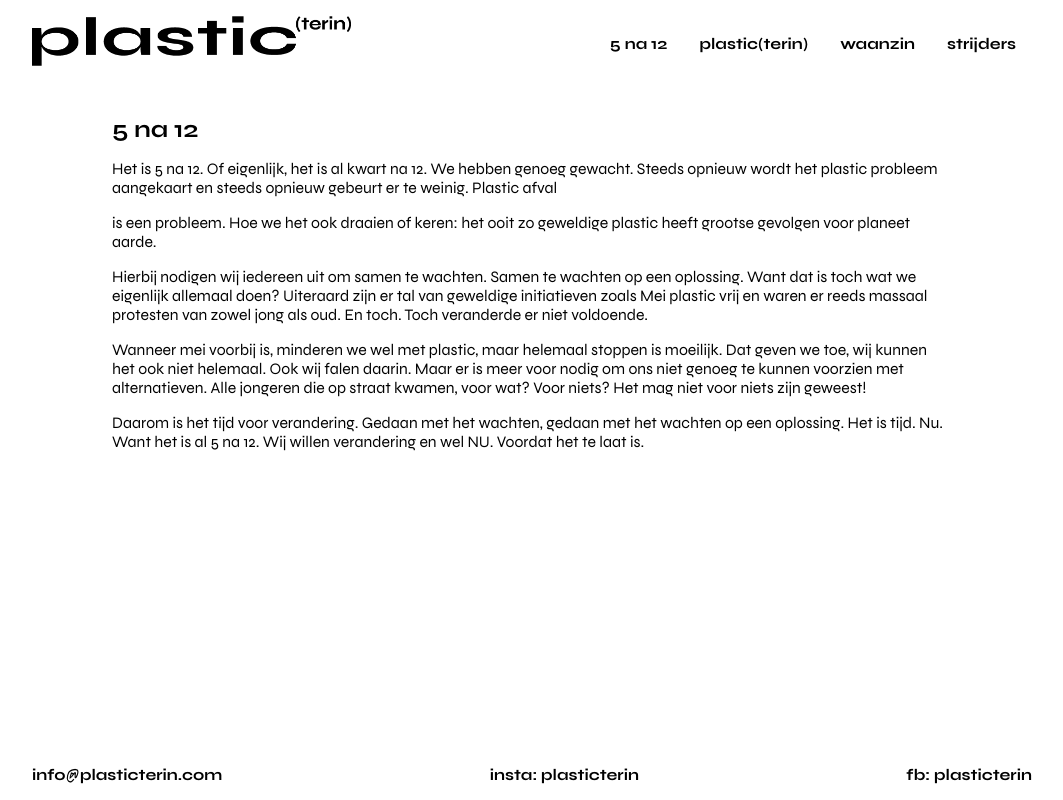
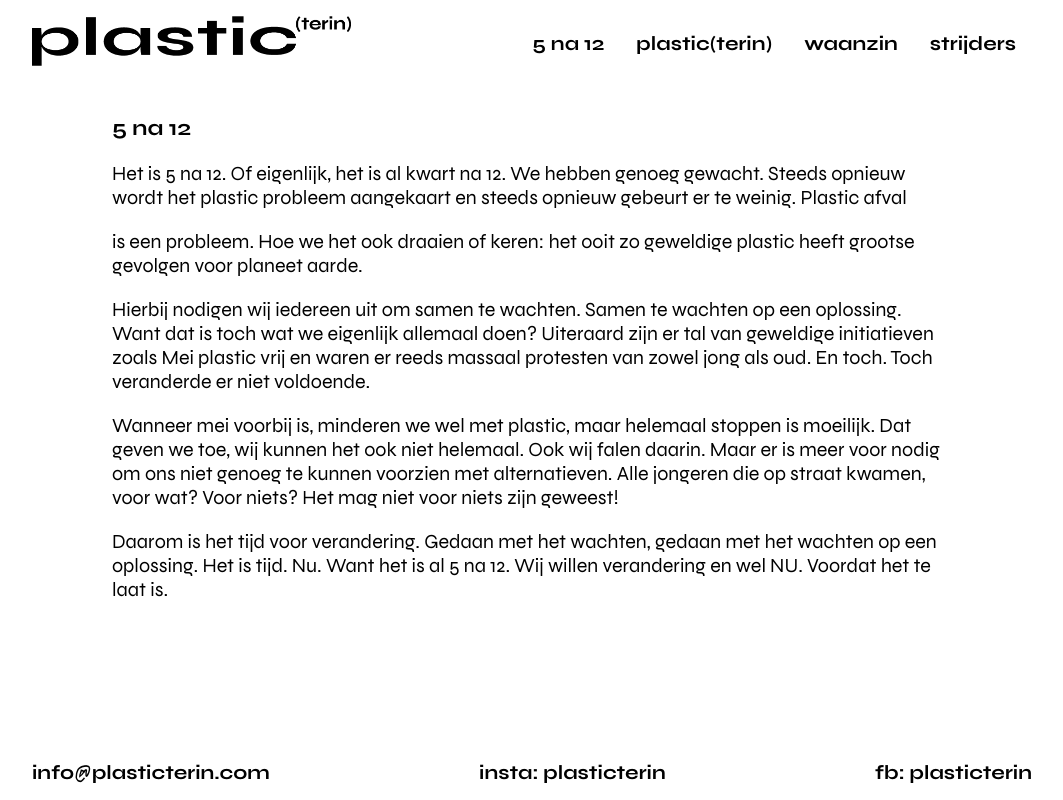
Before and after one commit to samdemaeyer/plasticterin, a React (Create React App) app: page / in a window 1280 px wide. Shown: the whole page, without its empty margins (108-1171 px from the left). Built offline with nearby package versions, Linux system fonts and the light colour scheme.

Commit message:
Update font sizes

```diff
--- a/src/components/Footer.scss
+++ b/src/components/Footer.scss
@@ -10,6 +10,7 @@
     li {
       list-style: none;
       font-weight: bold;
+      font-size: 1.25rem;
 
       a {
         color: $black;
--- a/src/components/NavBar.scss
+++ b/src/components/NavBar.scss
@@ -16,6 +16,7 @@
     li {
       list-style: none;
       font-weight: bold;
+      font-size: 1.25rem;
     }
 
     .nav-item {
--- a/src/routes/Strijders.scss
+++ b/src/routes/Strijders.scss
@@ -16,10 +16,12 @@
     text-decoration: none;
     display: flex;
     flex-direction: column;
+    font-size: 1.25rem;
     overflow-wrap: anywhere;
 
     .project-thumb {
       height: 200px;
+      margin-bottom: .3rem;
 
       &.missing {
         height: 200px;
--- a/src/routes/VijfNaTwaalf.js
+++ b/src/routes/VijfNaTwaalf.js
@@ -1,8 +1,9 @@
 import React from 'react';
+import './VijfNaTwaalf.scss';
 
 export default function VijfNaTwaalf() {
   return (
-    <section>
+    <section id="vijf-na-twaalf">
       <h2>5 na 12</h2>
       <p>
         Het is 5 na 12. Of eigenlijk, het is al kwart na 12. We hebben genoeg gewacht. Steeds opnieuw wordt het
--- /dev/null
+++ b/src/routes/VijfNaTwaalf.scss
@@ -0,0 +1,9 @@
+#vijf-na-twaalf {
+  h2 {
+    font-size: 1.375rem;
+  }
+
+  p {
+    font-size: 1.25rem;
+  }
+}
```
